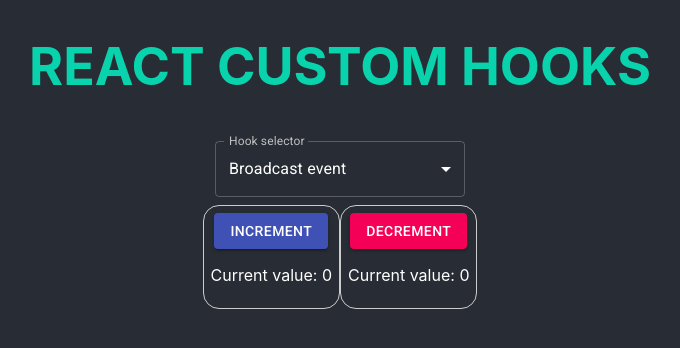
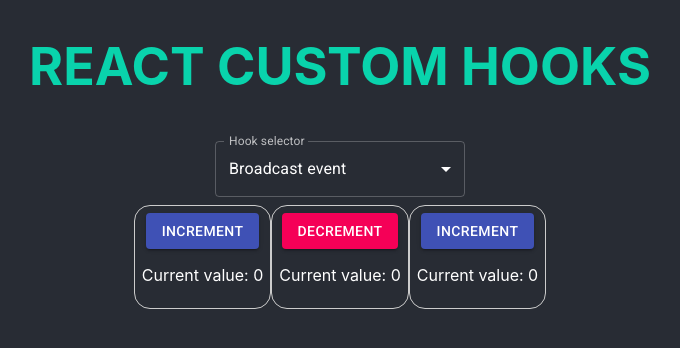
Before and after one commit to Fyvel/custom-hooks, a React (Create React App) app: page / in a window 1280 px wide. Shown: the top 348 px of the page, without its empty margins (300-980 px from the left). Built offline with nearby package versions, Linux system fonts and the light colour scheme.

Commit message:
add missing hook dependency

```diff
--- a/src/containers/syncElements.tsx
+++ b/src/containers/syncElements.tsx
@@ -7,18 +7,18 @@ export default function SyncElements() {
 
     const [value, setValue] = useState(0)
 
+    const handleIncrement = () => EventEmitter.dispatch('increment')
+    const handleDecrement = () => EventEmitter.dispatch('decrement')
+
     useEffect(() => {
         EventEmitter.subscribe('increment', () => setValue(value + 1))
         EventEmitter.subscribe('decrement', () => setValue(value - 1))
 
         return () => {
-            EventEmitter.unsubscribe('increment');
-            EventEmitter.unsubscribe('decrement');
+            EventEmitter.unsubscribe('increment')
+            EventEmitter.unsubscribe('decrement')
         }
-    }, [])
-
-    const handleIncrement = () => EventEmitter.dispatch('increment')
-    const handleDecrement = () => EventEmitter.dispatch('decrement')
+    }, [value])
 
     return (
         <>
@@ -31,6 +31,10 @@ export default function SyncElements() {
                     callback={handleDecrement}
                     value={value}
                     text='Decrement' />
+                <Counter color='primary'
+                    callback={handleIncrement}
+                    value={value}
+                    text='Increment' />
             </div>
         </>
     )
--- a/src/event/event.ts
+++ b/src/event/event.ts
@@ -6,11 +6,11 @@ const CustomEventEmitter = {
         this.events[eventName].forEach((callback: Callback<T>) => callback(data))
     },
     subscribe: function <T>(eventName: string, callback: Callback<T>) {
-        if (!this.events[eventName]) this.events[eventName] = [];
+        if (!this.events[eventName]) this.events[eventName] = []
         this.events[eventName].push(callback)
     },
     unsubscribe: function (eventName: string) {
-        this.events[eventName] = [];
+        this.events[eventName] = []
     }
 }
-export default CustomEventEmitter;
+export default CustomEventEmitter
```
